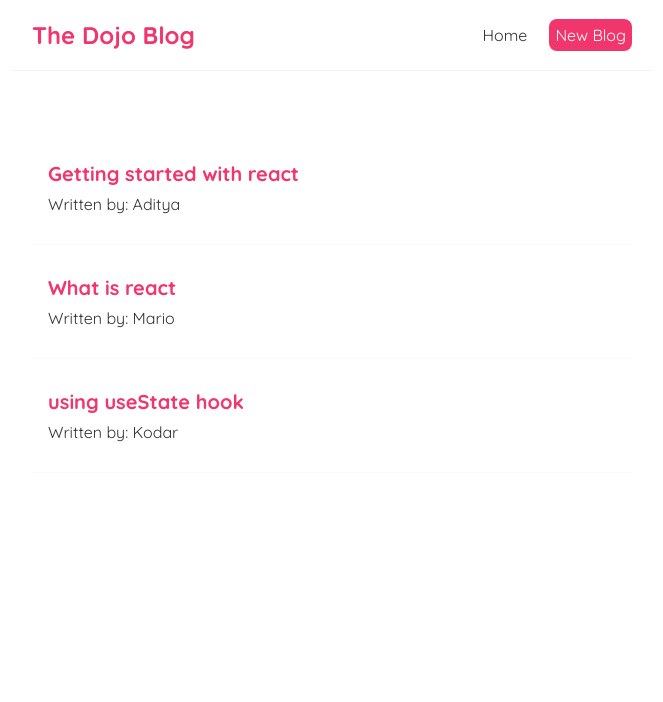
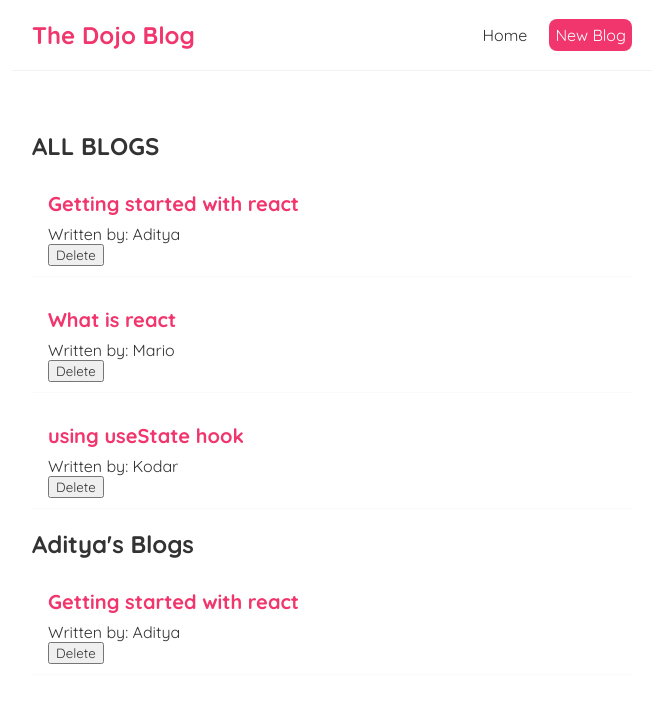
Before and after one commit to Aditya-76/netninja-react, a React (Create React App) app: page / in a window 1280 px wide. Shown: the top 702 px of the page, without its empty margins (308-971 px from the left). Built offline with nearby package versions, Linux system fonts and the light colour scheme; the HTML template or start-up script is replaced by a standard one.

Commit message:
props, reusing components, deletion

```diff
--- a/public/index.html
+++ b/public/index.html
@@ -24,7 +24,7 @@
       work correctly both with client-side routing and a non-root public URL.
       Learn how to configure a non-root public URL by running `npm run build`.
     -->
-    <title>React App</title>
+    <title>The Dojo Blog</title>
   </head>
   <body>
     <noscript>You need to enable JavaScript to run this app.</noscript>
--- /dev/null
+++ b/src/BlogList.js
@@ -0,0 +1,18 @@
+const BlogList = ({ blogs, title, handleDelete }) => {
+
+    return (
+        <div className="blog-list">
+            <h2>{title}</h2>
+            {blogs.map((blog) => (
+                <div className="blog-preview" key={blog.id}>
+                    <h2>{blog.title}</h2>
+                    <p>Written by: {blog.author}</p>
+                    <button onClick={() => handleDelete(blog.id)}>Delete</button>
+                    <br/>
+                </div>
+            ))}
+        </div>
+     );
+}
+
+export default BlogList;
--- a/src/Home.js
+++ b/src/Home.js
@@ -1,4 +1,5 @@
 import { useState } from 'react';
+import BlogList from './BlogList';
 
 const Home = () => {
 
@@ -8,15 +9,16 @@
         {title: 'using useState hook', body: 'Lorem ipsum dolor sit amet, consectetur adipiscing elit, sed do eiusmod tempor incididunt ut labore et dolore magna aliqua. Ut enim ad minim veniam, quis nostrud exercitation ullamco laboris nisi ut aliquip ex ea commodo consequat. Duis aute irure dolor in reprehenderit in voluptate velit esse cillum dolore eu fugiat nulla pariatur. Excepteur sint occaecat cupidatat non proident, sunt in culpa qui officia deserunt mollit anim id est laborum.', author: 'Kodar', id:3 }
     ]);
 
+    const handleDelete = (id) => {
+        console.log('I am the function');
+        const newBlogs = blogs.filter((blog) => blog.id !== id);
+        setBlogs(newBlogs);
+    };
+
     return (
         <div className="home">
-            {blogs.map((blog) => (
-                <div className="blog-preview" key={blog.id}>
-                    <h2>{blog.title}</h2>
-                    <p>Written by: {blog.author}</p>
-                    <br/>
-                </div>
-            ))}
+            <BlogList blogs={blogs} title='ALL BLOGS'/>
+            <BlogList blogs={blogs.filter((blog) => blog.author === "Aditya")} title="Aditya's Blogs" handleDelete={handleDelete} />
         </div>
      );
 }
```
